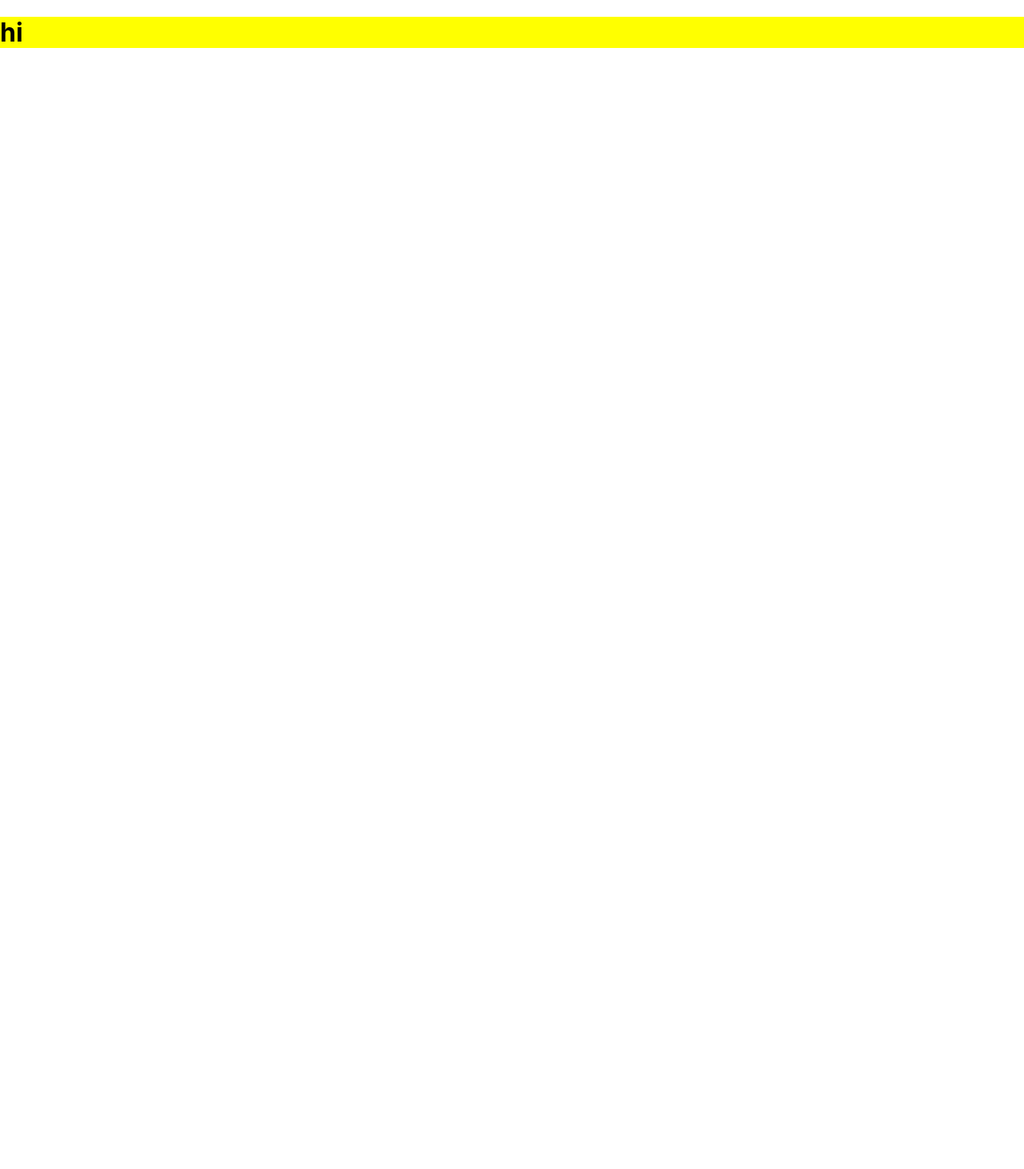
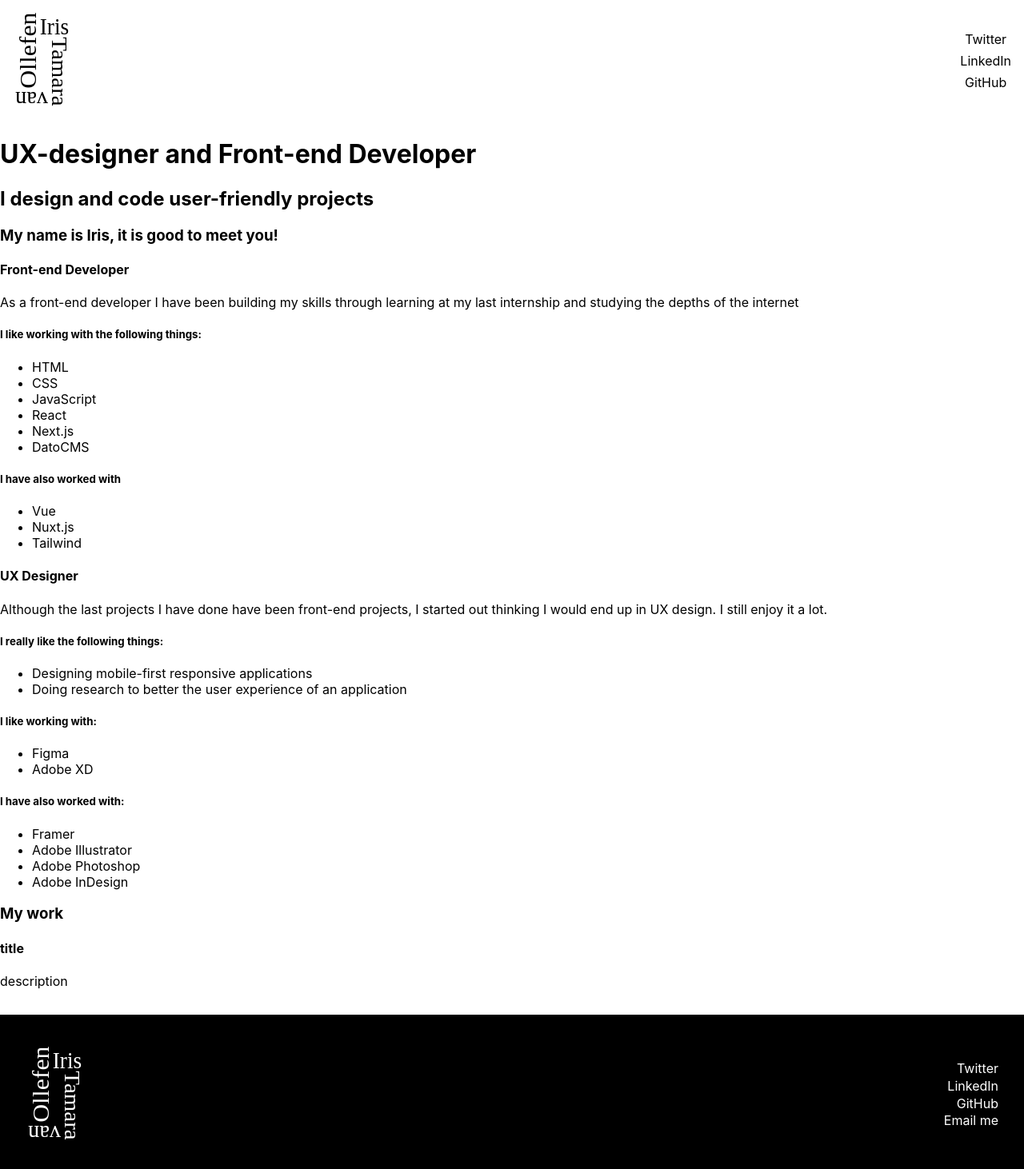
Before and after one commit to IrisvanOllefen/portfolio-iris, a Next.js app: page / in a window 1280 px wide. Shown: the top 1462 px of the page at 80% size. Before the commit the page ends 800 px from the top, so only its background shows below. Built offline with nearby package versions, Linux system fonts and the light colour scheme.

Commit message:
Added footer and header component

```diff
--- /dev/null
+++ b/components/AppFooter/AppFooter.jsx
@@ -0,0 +1,34 @@
+/* eslint-disable jsx-a11y/alt-text */
+import Image from 'next/image'
+import Link from 'next/link'
+
+import styles from './AppFooter.module.css'
+
+export default function AppFooter() {
+  return (
+    <footer className={styles.footer}>
+      <div className={styles.container}>
+        <Image src='/images/black-logo.svg' width='75' height='120' />
+        <ul className={styles.links}>
+          <li>
+            <Link href='https://twitter.com/irisvanollefen'>
+              <a>Twitter</a>
+            </Link>
+          </li>
+          <li>
+            <Link href='https://www.linkedin.com/in/iris-van-ollefen-38346417b/'>
+              <a>LinkedIn</a>
+            </Link>
+          </li>
+          <li>
+            <Link href='https://github.com/IrisvanOllefen'>
+              <a>GitHub</a>
+            </Link>
+          </li>
+          <li>Email me</li>
+        </ul>
+      </div>
+      <p className={styles.copyright}>Copyright by Iris van Ollefen 2022</p>
+    </footer>
+  )
+}
--- /dev/null
+++ b/components/AppFooter/AppFooter.module.css
@@ -0,0 +1,24 @@
+.footer {
+  background-color: black;
+  color: white;
+  padding: 1.5rem 1rem 1rem 1rem;
+  margin-top: 2rem;
+}
+
+.container {
+  display: flex;
+  justify-content: space-between;
+  padding: 1rem;
+}
+
+.links {
+  list-style-type: none;
+  display: flex;
+  flex-direction: column;
+  justify-content: space-evenly;
+  align-items: end;
+}
+
+.copyright {
+  text-align: center;
+}
--- /dev/null
+++ b/components/AppFooter/index.js
@@ -0,0 +1 @@
+export { default } from './AppFooter'
--- /dev/null
+++ b/components/AppHeader/AppHeader.jsx
@@ -0,0 +1,30 @@
+/* eslint-disable jsx-a11y/alt-text */
+import Image from 'next/image'
+import Link from 'next/link'
+
+import styles from './AppHeader.module.css'
+
+export default function AppHeader() {
+  return (
+    <div className={styles.container}>
+      <Image src='/images/white-logo.svg' width='75' height='120' />
+      <ul className={styles.links}>
+        <li>
+          <Link href='https://twitter.com/irisvanollefen'>
+            <a>Twitter</a>
+          </Link>
+        </li>
+        <li>
+          <Link href='https://www.linkedin.com/in/iris-van-ollefen-38346417b/'>
+            <a>LinkedIn</a>
+          </Link>
+        </li>
+        <li>
+          <Link href='https://github.com/IrisvanOllefen'>
+            <a>GitHub</a>
+          </Link>
+        </li>
+      </ul>
+    </div>
+  )
+}
--- /dev/null
+++ b/components/AppHeader/AppHeader.module.css
@@ -0,0 +1,13 @@
+.container {
+  display: flex;
+  justify-content: space-between;
+  padding: 1rem;
+}
+
+.links {
+  list-style-type: none;
+  display: flex;
+  flex-direction: column;
+  justify-content: space-evenly;
+  align-items: center;
+}
--- /dev/null
+++ b/components/AppHeader/index.js
@@ -0,0 +1 @@
+export { default } from './AppHeader'
--- a/pages/index.js
+++ b/pages/index.js
@@ -1,5 +1,8 @@
 import Head from 'next/head'
 import styles from '../styles/Home.module.css'
+
+import AppHeader from '../components/AppHeader'
+import AppFooter from '../components/AppFooter'
 
 export default function Home() {
   return (
@@ -7,10 +10,77 @@ export default function Home() {
       <Head>
         <title>Portfolio Iris</title>
       </Head>
-
+      <AppHeader />
       <main className={styles.main}>
-        <h1>hi</h1>
+        <div className={styles.introduction}>
+          <h1>UX-designer and Front-end Developer</h1>
+          <h2>I design and code user-friendly projects</h2>
+          {/* picture or icon of me */}
+          {/* change of background/color/animation/something */}
+        </div>
+        <div className={styles['more-information']}>
+          <h3>My name is Iris, it is good to meet you!</h3>
+          {/* little story (1 paragraph) about cmd and that i've done multiple internships */}
+        </div>
+        <div className={styles['front-end-developer']}>
+          <h4>Front-end Developer</h4>
+          <p>
+            As a front-end developer I have been building my skills through
+            learning at my last internship and studying the depths of the
+            internet
+          </p>
+          <h5>I like working with the following things:</h5>
+          <ul>
+            <li>HTML</li>
+            <li>CSS</li>
+            <li>JavaScript</li>
+            <li>React</li>
+            <li>Next.js</li>
+            <li>DatoCMS</li>
+          </ul>
+          <h5>I have also worked with</h5>
+          <ul>
+            <li>Vue</li>
+            <li>Nuxt.js</li>
+            <li>Tailwind</li>
+          </ul>
+        </div>
+        <div className={styles['ux-designer']}>
+          <h4>UX Designer</h4>
+          <p>
+            Although the last projects I have done have been front-end projects,
+            I started out thinking I would end up in UX design. I still enjoy it
+            a lot.
+          </p>
+          <h5>I really like the following things:</h5>
+          <ul>
+            <li>Designing mobile-first responsive applications</li>
+            <li>
+              Doing research to better the user experience of an application
+            </li>
+          </ul>
+          <h5>I like working with:</h5>
+          <ul>
+            <li>Figma</li>
+            <li>Adobe XD</li>
+          </ul>
+          <h5>I have also worked with:</h5>
+          <ul>
+            <li>Framer</li>
+            <li>Adobe Illustrator</li>
+            <li>Adobe Photoshop</li>
+            <li>Adobe InDesign</li>
+          </ul>
+        </div>
+        <div className={styles['my-work']}>
+          <h3>My work</h3>
+          <div>
+            <h4>title</h4>
+            <p>description</p>
+          </div>
+        </div>
       </main>
+      <AppFooter />
     </div>
   )
 }
--- a/styles/Home.module.css
+++ b/styles/Home.module.css
@@ -1,3 +1,2 @@
 .container {
-  background-color: yellow;
 }
```
Also changed, not shown: public/images/black-logo.svg (added), public/images/white-logo.svg (added).
